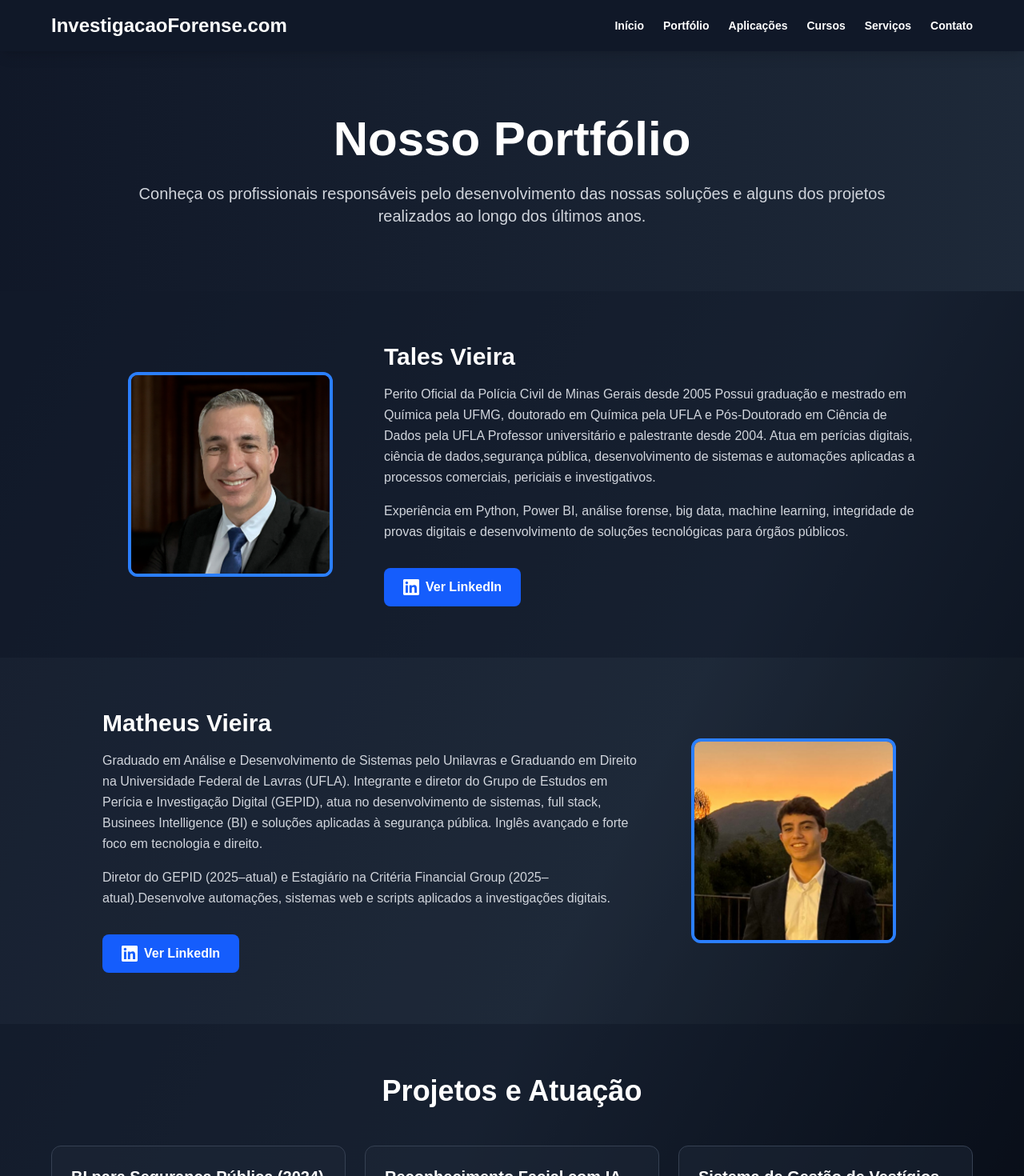
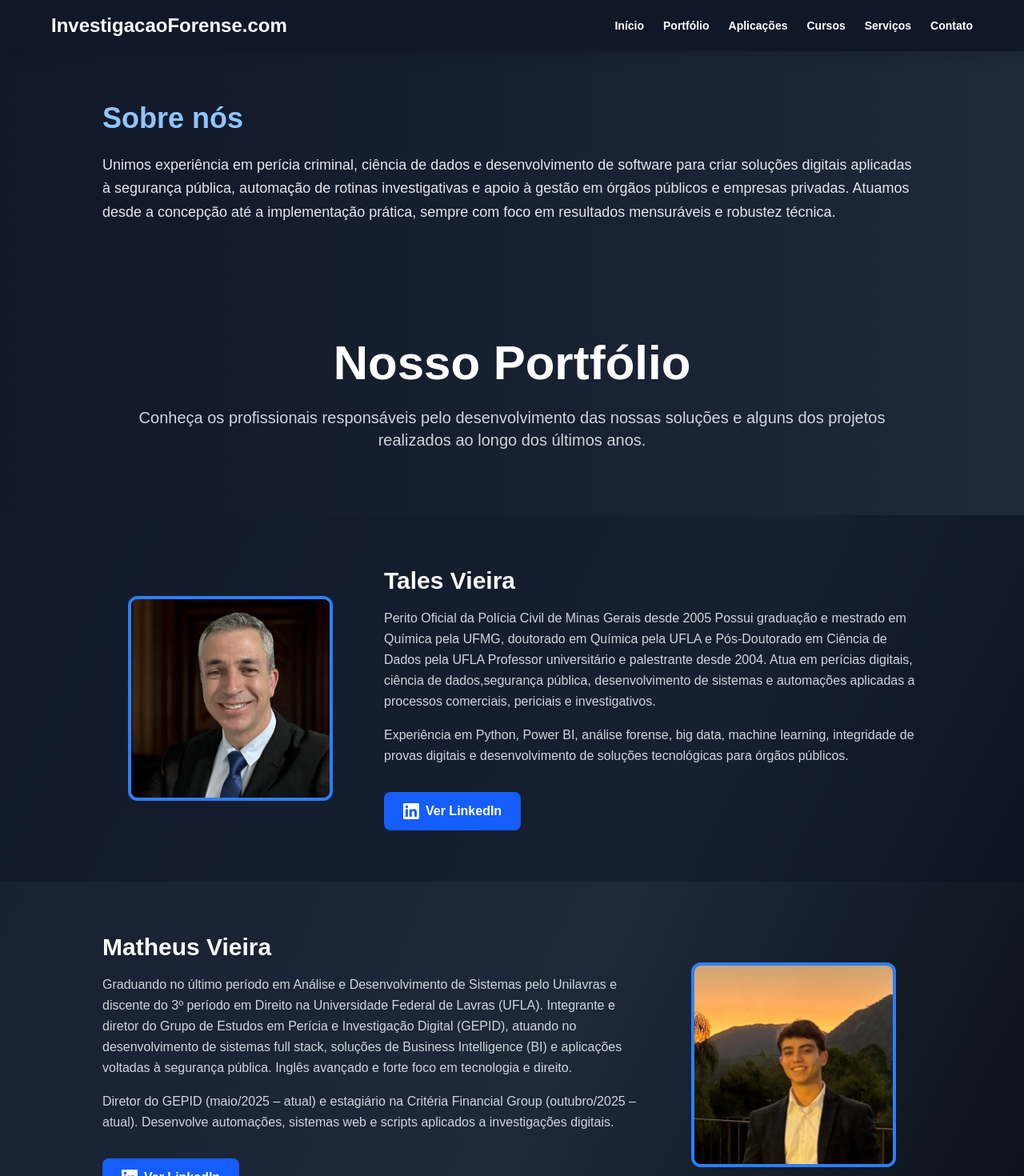
Before and after one commit to talesperito/investigacao-forense, a Next.js app: page /portfolio in a window 1280 px wide. Shown: the top 1470 px of the page at 80% size. Built offline with nearby package versions, Linux system fonts and the light colour scheme.

Commit message:
feat: Adiciona seção 'Sobre nós' e reorganiza página de portfólio
- Adiciona seção "Sobre nós" antes do conteúdo principal
- Reordena seções para melhor hierarquia visual
- Atualiza perfil de Matheus Vieira com informações corrigidas
- Mantém todos os projetos com mesma estrutura

```diff
--- a/app/portfolio/page.tsx
+++ b/app/portfolio/page.tsx
@@ -8,6 +8,19 @@ export const metadata = {
 export default function PortfolioPage() {
   return (
     <main className="min-h-screen bg-gradient-to-br from-gray-900 via-gray-800 to-black">
+      {/* SEÇÃO: SOBRE NÓS */}
+      <section className="py-16 px-4 bg-gradient-to-r from-gray-900 to-gray-800">
+        <div className="max-w-5xl mx-auto">
+          <h2 className="text-3xl md:text-4xl font-bold mb-6 text-blue-300">Sobre nós</h2>
+          <p className="text-lg text-gray-200 leading-relaxed">
+            Unimos experiência em perícia criminal, ciência de dados e desenvolvimento de software para criar
+            soluções digitais aplicadas à segurança pública, automação de rotinas investigativas e apoio à gestão
+            em órgãos públicos e empresas privadas. Atuamos desde a concepção até a implementação prática, sempre
+            com foco em resultados mensuráveis e robustez técnica.
+          </p>
+        </div>
+      </section>
+
       {/* HERO SECTION */}
       <section className="py-20 px-4 bg-gradient-to-r from-gray-900 to-gray-800">
         <div className="max-w-5xl mx-auto text-center">
@@ -20,7 +33,6 @@ export default function PortfolioPage() {
           </p>
         </div>
       </section>
-
       {/* PERFIL TALES */}
       <section className="py-16 px-4 bg-gray-900/50">
         <div className="max-w-5xl mx-auto">
@@ -78,17 +90,10 @@ export default function PortfolioPage() {
             <div className="md:col-span-2 space-y-4 md:order-1 order-2">
               <h2 className="text-3xl font-bold text-white mb-4">Matheus Vieira</h2>
               <p className="text-gray-300 leading-relaxed">
-                Graduado em Análise e Desenvolvimento de Sistemas pelo Unilavras e
-                Graduando em Direito na Universidade Federal de Lavras (UFLA).
-                Integrante e diretor do Grupo de Estudos em Perícia e Investigação
-                Digital (GEPID), atua no desenvolvimento de sistemas, full stack,
-                Businees Intelligence (BI) e soluções aplicadas à segurança pública.
-                Inglês avançado e forte foco em tecnologia e direito.
+                Graduando no último período em Análise e Desenvolvimento de Sistemas pelo Unilavras e discente do 3º período em Direito na Universidade Federal de Lavras (UFLA). Integrante e diretor do Grupo de Estudos em Perícia e Investigação Digital (GEPID), atuando no desenvolvimento de sistemas full stack, soluções de Business Intelligence (BI) e aplicações voltadas à segurança pública. Inglês avançado e forte foco em tecnologia e direito.
               </p>
               <p className="text-gray-300 leading-relaxed">
-                Diretor do GEPID (2025–atual) e Estagiário na Critéria Financial
-                Group (2025–atual).Desenvolve automações, sistemas web e scripts
-                aplicados a investigações digitais.
+                Diretor do GEPID (maio/2025 – atual) e estagiário na Critéria Financial Group (outubro/2025 – atual). Desenvolve automações, sistemas web e scripts aplicados a investigações digitais.
               </p>
 
               {/* Links LinkedIn */}
@@ -120,14 +125,12 @@ export default function PortfolioPage() {
           </div>
         </div>
       </section>
-
       {/* PROJETOS */}
       <section className="py-16 px-4 bg-gray-900/50">
         <div className="max-w-6xl mx-auto">
           <h2 className="text-4xl font-bold text-white mb-12 text-center">
             Projetos e Atuação
           </h2>
-
           <div className="grid grid-cols-1 md:grid-cols-2 lg:grid-cols-3 gap-6">
 
             <div className="bg-gray-800/50 rounded-xl p-6 border border-gray-700 hover:border-blue-500 transition-all duration-300">
@@ -211,6 +214,7 @@ export default function PortfolioPage() {
                 estático, aprovado no Google Adsense e otimizado em SEO.
               </p>
             </div>
+
             <div className="bg-gray-800/50 rounded-xl p-6 border border-gray-700 hover:border-blue-500 transition-all duration-300">
               <h3 className="text-xl font-bold text-white mb-3">
                 Análise de Relatórios com Machine Learning
@@ -221,6 +225,7 @@ export default function PortfolioPage() {
                 da PCMG, utilizando NLP e análise de padrões.
               </p>
             </div>
+
             <p className="text-center text-gray-400 italic mt-12">
               Algumas dessas aplicações podem ser demonstradas ou testadas mediante
               solicitação aos profissionais.
@@ -228,6 +233,7 @@ export default function PortfolioPage() {
           </div>
         </div>
       </section>
+
       <section className="py-16 px-4 bg-gradient-to-r from-blue-900 to-blue-700">
         <div className="max-w-4xl mx-auto text-center">
           <h2 className="text-4xl font-bold text-white mb-6">
```
Lines whose indentation alone changed are shown as unchanged.
